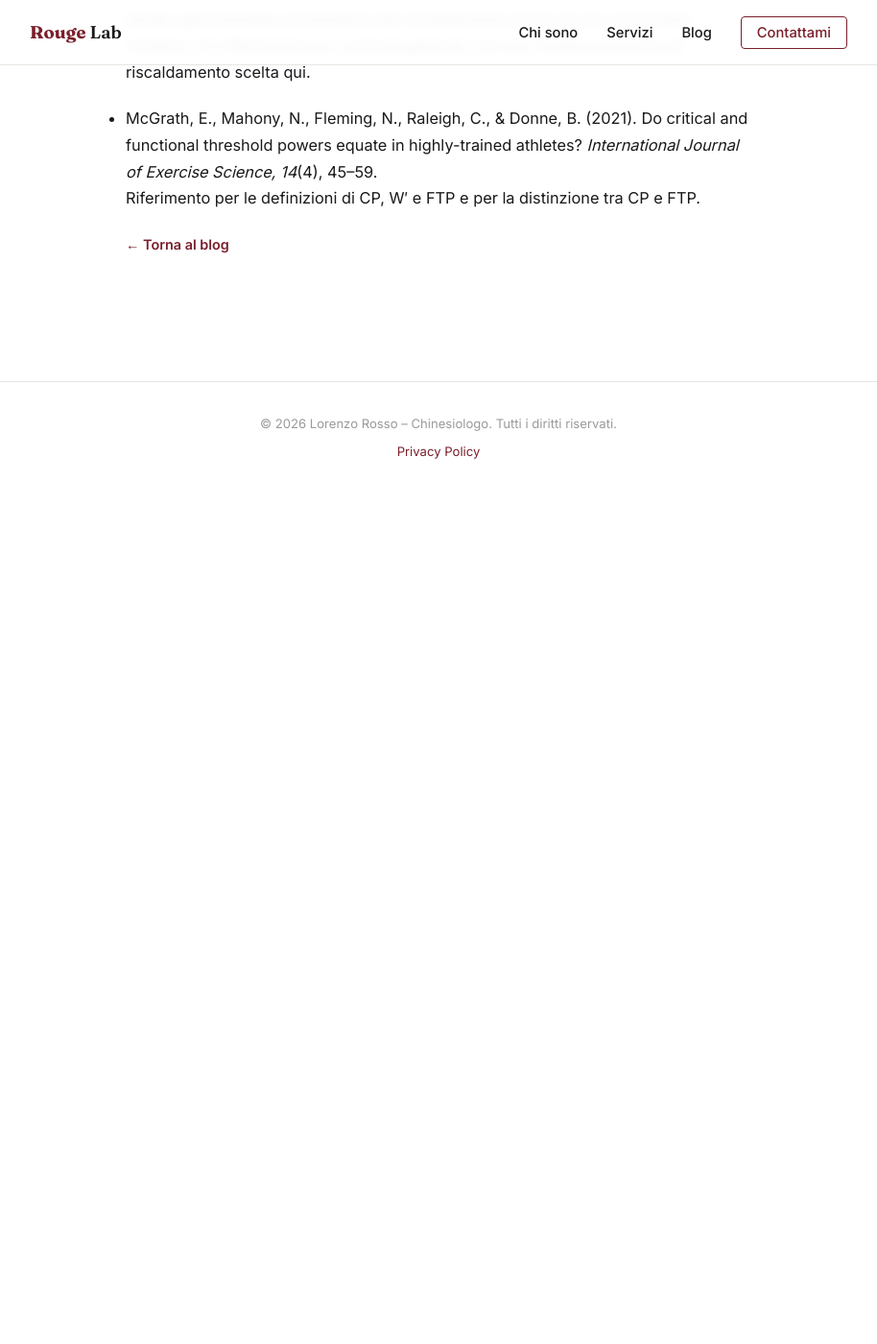
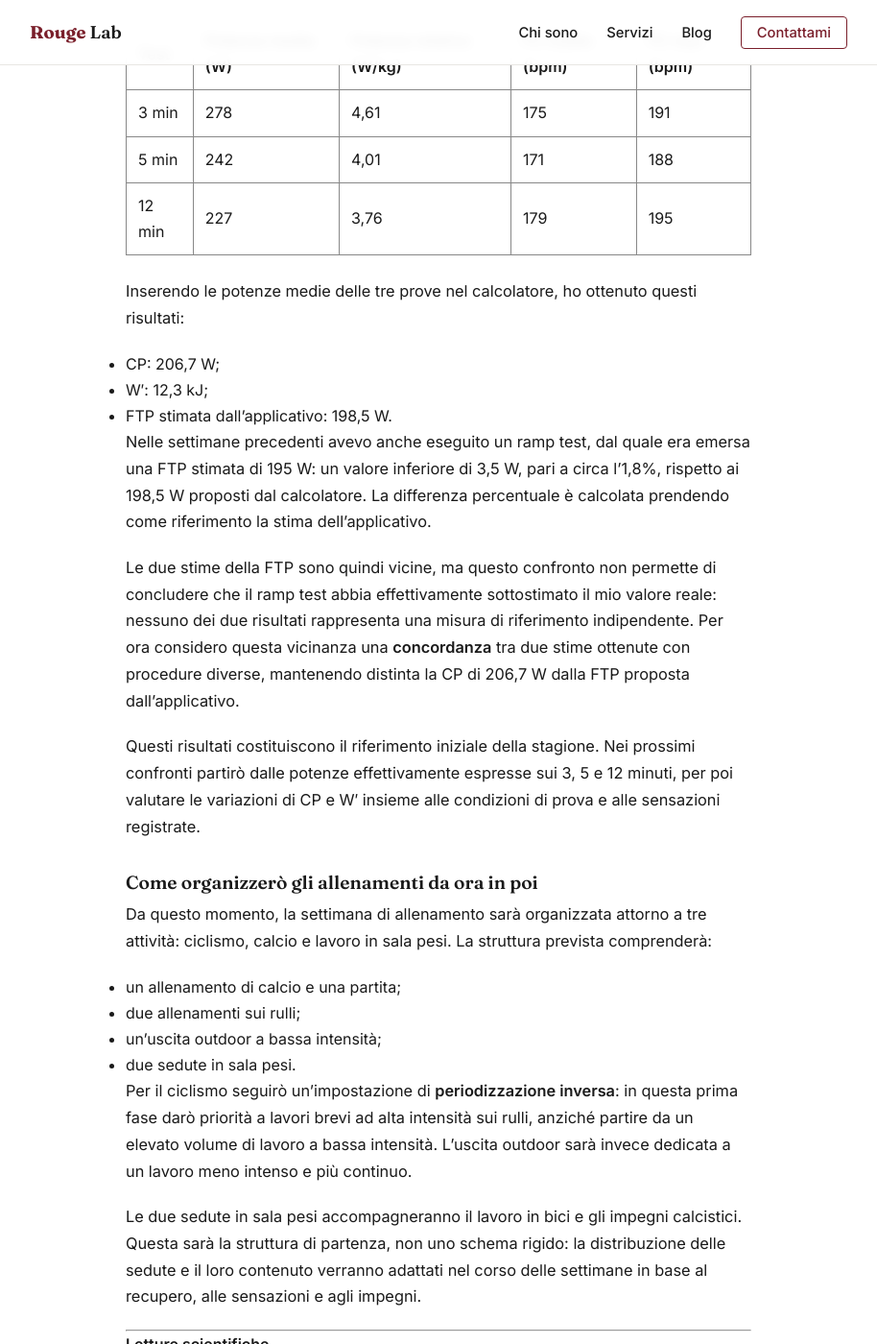
Before and after one commit to lorenzorossoo/Portfolio, a Jekyll site: the page built from _posts/2026-10-23-LaMiaProssimaStagione.md, in a window 1280 px wide and 1400 px high, scrolled down 4733 px. Shown: the whole window at 96% size, without its empty margins (183-1097 px from the left). Built offline with Jekyll 4.4.1, drawn with Linux system fonts in a browser that asks for light colours; before the commit the page ends 5246 px from its top, so only the background shows below that; some of the changed text lies outside the part shown.

Commit message:
update post blog, con risultati test

```diff
--- a/_posts/2026-10-23-LaMiaProssimaStagione.md
+++ b/_posts/2026-10-23-LaMiaProssimaStagione.md
@@ -161,16 +161,40 @@ Ripeterò la stessa batteria nei successivi momenti di valutazione, mantenendo i
 
 Le prime prove serviranno anche a familiarizzare con la gestione dello sforzo. Non interpreterò quindi ogni piccola variazione come un adattamento: confronterò prima le prestazioni realmente misurate, poi i parametri ricavati dal modello e le condizioni in cui saranno stati ottenuti.
 
+### I risultati dei primi test
 
+La tabella riporta le potenze medie e le frequenze cardiache registrate nelle tre prove. Per il calcolo della potenza relativa ho utilizzato un peso corporeo di 60,3 kg.
 
+| Test | Potenza media (W) | Potenza relativa (W/kg) | FC media (bpm) | FC max (bpm) |
+| ------ | ----------------- | ----------------------- | -------------- | ------------ |
+| 3 min | 278 | 4,61 | 175 | 191 |
+| 5 min | 242 | 4,01 | 171 | 188 |
+| 12 min | 227 | 3,76 | 179 | 195 |
 
+Inserendo le potenze medie delle tre prove nel calcolatore, ho ottenuto questi risultati:
 
+- CP: 206,7 W;
+- W′: 12,3 kJ;
+- FTP stimata dall’applicativo: 198,5 W.
 
+Nelle settimane precedenti avevo anche eseguito un ramp test, dal quale era emersa una FTP stimata di 195 W: un valore inferiore di 3,5 W, pari a circa l’1,8%, rispetto ai 198,5 W proposti dal calcolatore. La differenza percentuale è calcolata prendendo come riferimento la stima dell’applicativo.
 
+Le due stime della FTP sono quindi vicine, ma questo confronto non permette di concludere che il ramp test abbia effettivamente sottostimato il mio valore reale: nessuno dei due risultati rappresenta una misura di riferimento indipendente. Per ora considero questa vicinanza una **concordanza** tra due stime ottenute con procedure diverse, mantenendo distinta la CP di 206,7 W dalla FTP proposta dall’applicativo.
 
+Questi risultati costituiscono il riferimento iniziale della stagione. Nei prossimi confronti partirò dalle potenze effettivamente espresse sui 3, 5 e 12 minuti, per poi valutare le variazioni di CP e W′ insieme alle condizioni di prova e alle sensazioni registrate.
 
+### Come organizzerò gli allenamenti da ora in poi
 
+Da questo momento, la settimana di allenamento sarà organizzata attorno a tre attività: ciclismo, calcio e lavoro in sala pesi. La struttura prevista comprenderà:
 
+- un allenamento di calcio e una partita;
+- due allenamenti sui rulli;
+- un’uscita outdoor a bassa intensità;
+- due sedute in sala pesi.
+
+Per il ciclismo seguirò un’impostazione di **periodizzazione inversa**: in questa prima fase darò priorità a lavori brevi ad alta intensità sui rulli, anziché partire da un elevato volume di lavoro a bassa intensità. L’uscita outdoor sarà invece dedicata a un lavoro meno intenso e più continuo.
+
+Le due sedute in sala pesi accompagneranno il lavoro in bici e gli impegni calcistici. Questa sarà la struttura di partenza, non uno schema rigido: la distribuzione delle sedute e il loro contenuto verranno adattati nel corso delle settimane in base al recupero, alle sensazioni e agli impegni.
 
 ***
 #### Letture scientifiche
```
